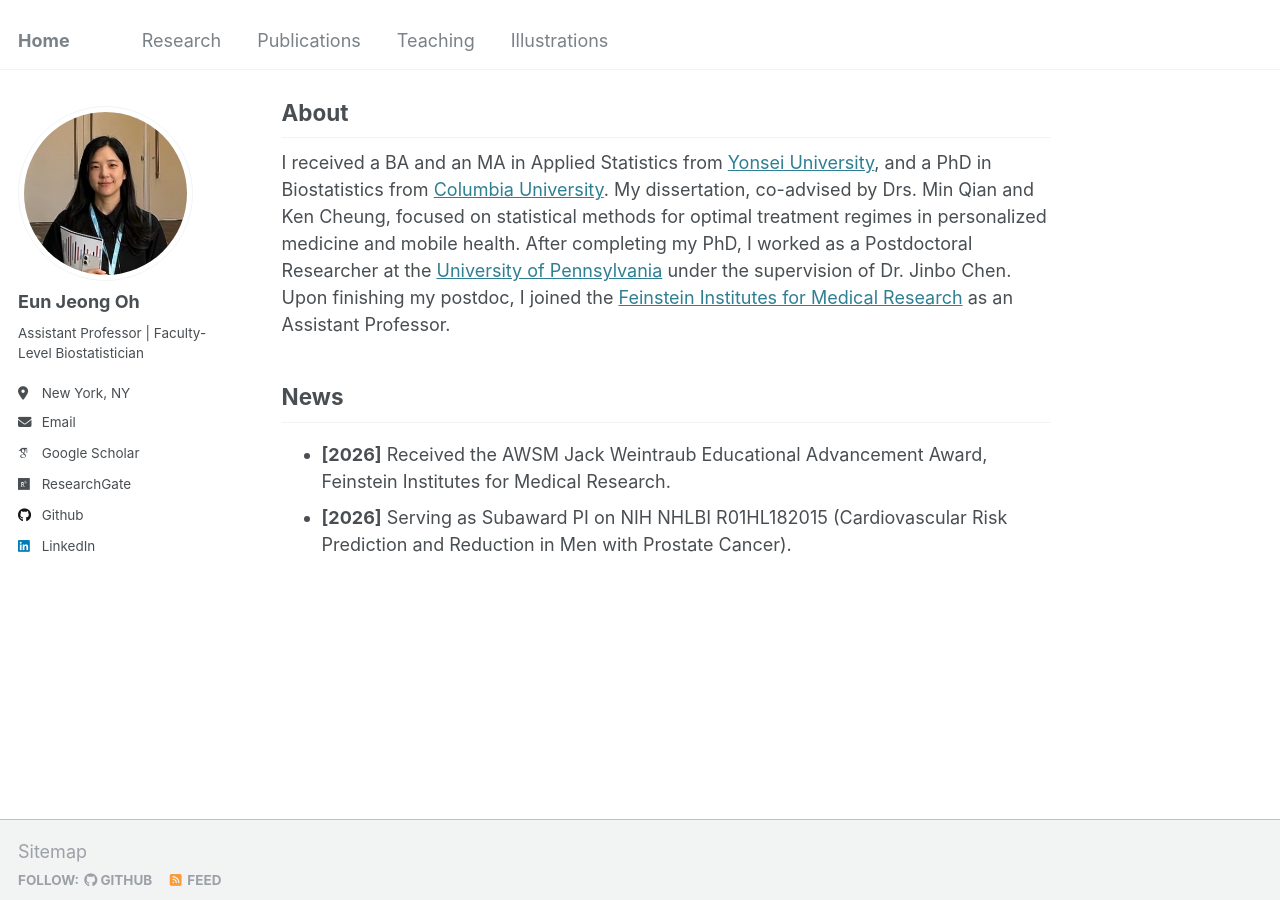
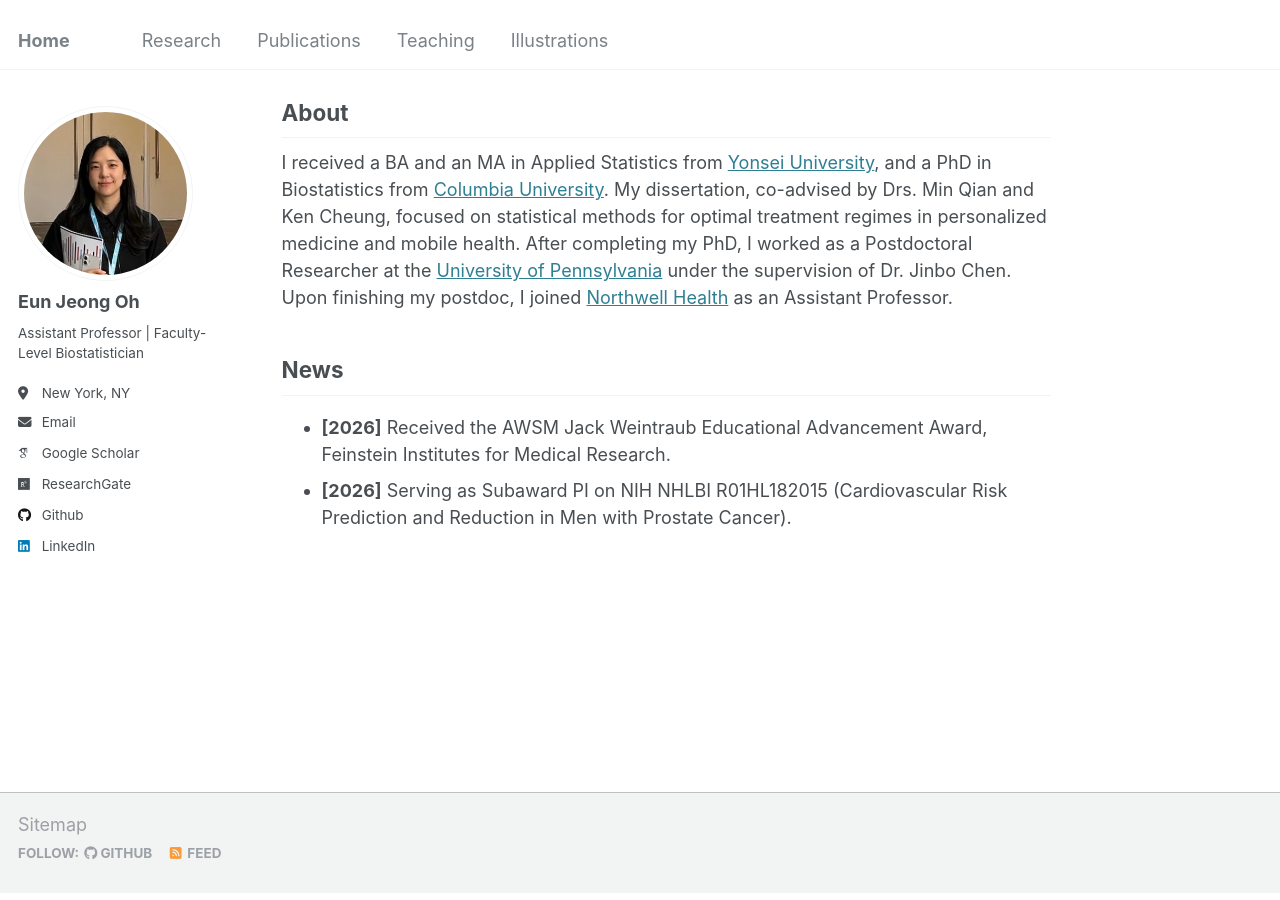
Before and after one commit to oheunj/oheunj.github.io, a Jekyll site: the page built from _pages/about.md, in a window 1280 px wide and 900 px high, scrolled down 563 px. Built offline with Jekyll 4.4.1, drawn with Linux system fonts in a browser that asks for light colours; some web fonts are replaced.

Commit message:
Correct institution name in About section
Updated the institution name from 'Feinstein Institutes for Medical Research' to 'Northwell Health' in the About section.

```diff
--- a/_pages/about.md
+++ b/_pages/about.md
@@ -21,7 +21,7 @@
 
 
 ## About
-I received a BA and an MA in Applied Statistics from [Yonsei University](https://www.yonsei.ac.kr/en_sc/index.do), and a PhD in Biostatistics from [Columbia University](https://www.columbia.edu/). My dissertation, co-advised by Drs. Min Qian and Ken Cheung, focused on statistical methods for optimal treatment regimes in personalized medicine and mobile health. After completing my PhD, I worked as a Postdoctoral Researcher at the [University of Pennsylvania](https://www.upenn.edu/) under the supervision of Dr. Jinbo Chen. Upon finishing my postdoc, I joined the [Feinstein Institutes for Medical Research](https://feinstein.northwell.edu/) as an Assistant Professor.
+I received a BA and an MA in Applied Statistics from [Yonsei University](https://www.yonsei.ac.kr/en_sc/index.do), and a PhD in Biostatistics from [Columbia University](https://www.columbia.edu/). My dissertation, co-advised by Drs. Min Qian and Ken Cheung, focused on statistical methods for optimal treatment regimes in personalized medicine and mobile health. After completing my PhD, I worked as a Postdoctoral Researcher at the [University of Pennsylvania](https://www.upenn.edu/) under the supervision of Dr. Jinbo Chen. Upon finishing my postdoc, I joined [Northwell Health](https://www.northwell.edu/) as an Assistant Professor.
 
 
 <!--
```
